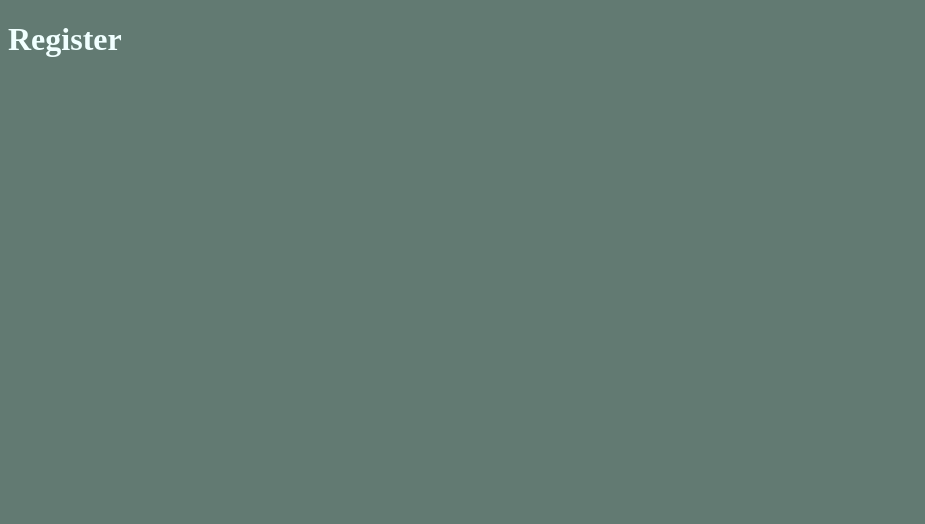
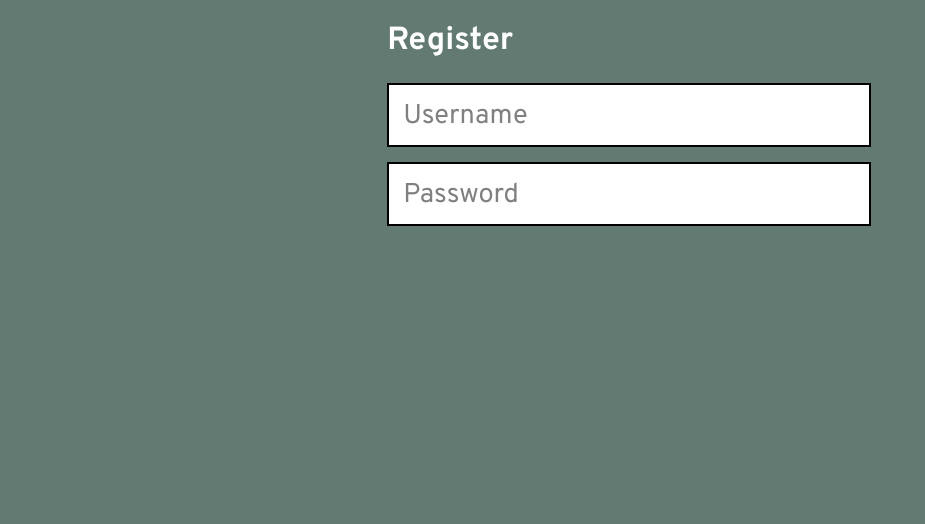
Before and after one commit to nalandenv/input-styles, a website: page index.html in a window 1280 px wide. Shown: the whole page, without its empty margins (0-925 px from the left). Drawn offline with Linux system fonts and the light colour scheme.

Commit message:
Add input fields and styling

```diff
--- a/Assets/Stylesheets/main.css
+++ b/Assets/Stylesheets/main.css
@@ -1,4 +1,45 @@
+@import url("https://fonts.googleapis.com/css2?family=Overpass:ital,wght@0,100;0,400;0,700;1,400&display=swap");
+
 body {
+  font-family: "Overpass", sans-serif;
   background-color: #627a72;
-  color: azure;
+  color: white;
 }
+.container {
+  width: 40%;
+  height: 500px;
+  margin: auto;
+}
+.form-element {
+  position: relative;
+  width: 90%;
+  margin-top: 15px;
+}
+input {
+  font-family: inherit;
+  position: relative;
+  font-size: 1.25em;
+  padding: 10px 10px 0 15px;
+  width: 100%;
+  height: 50px;
+  border: 2px solid black;
+}
+input:focus {
+  outline: none;
+}
+label {
+  color: grey;
+  position: absolute;
+  left: 1rem;
+  top: 25%;
+  font-size: 1.7em;
+  cursor: text;
+}
+
+input:focus ~ label,
+input:valid ~ label {
+  font-size: 1em;
+  left: 15px;
+  top: 5px;
+  border-radius: 20px;
+}
--- a/index.html
+++ b/index.html
@@ -10,6 +10,16 @@
   <body>
     <div class="container">
       <h1>Register</h1>
+      <form class="form" action="">
+        <div class="form-element">
+          <input type="text" name="Username" id="Username" required />
+          <label for="Username">Username</label>
+        </div>
+        <div class="form-element">
+          <input type="text" name="password" id="password" required />
+          <label for="password">Password</label>
+        </div>
+      </form>
     </div>
   </body>
 </html>
```
